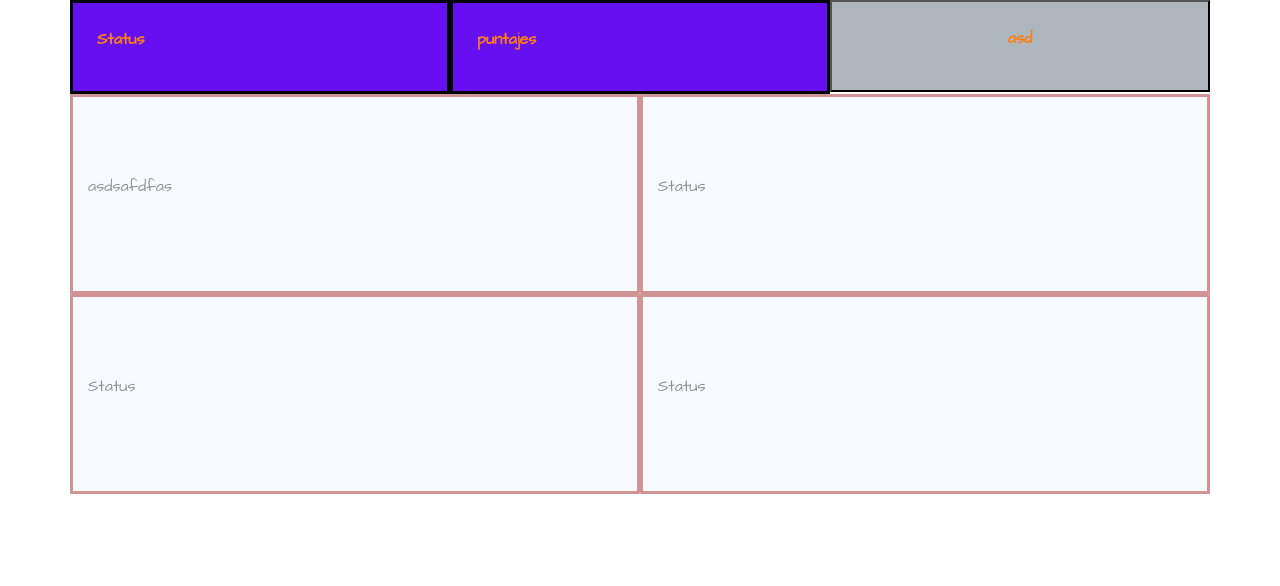
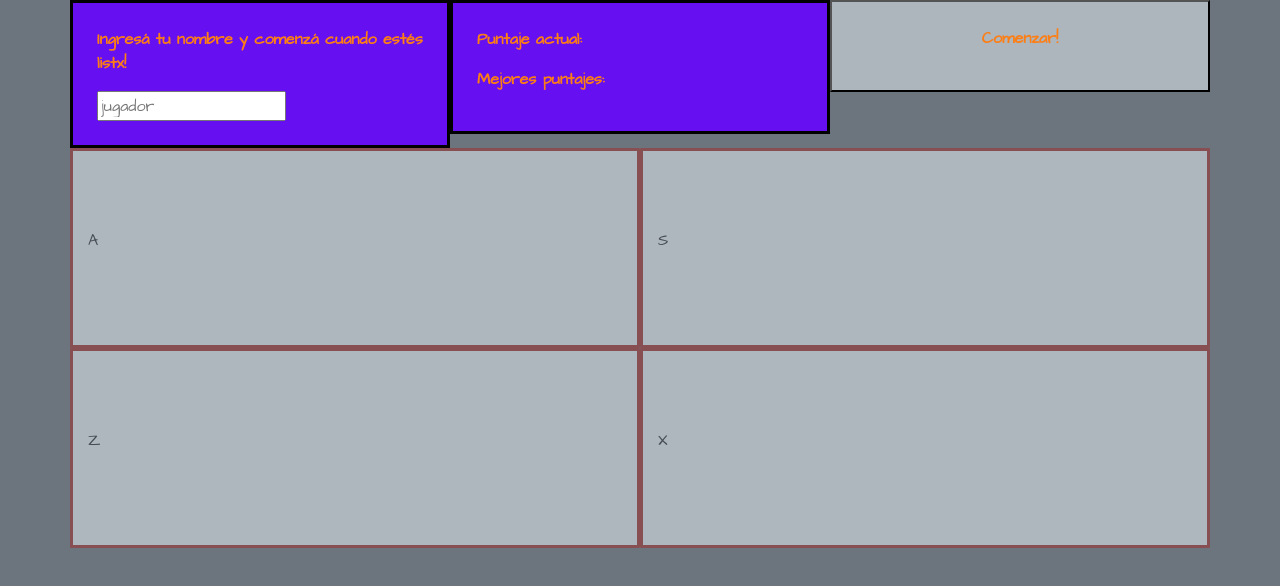
Before and after one commit to r-argentina-programa/simon-dice, a website: page indexmio.html in a window 1280 px wide. Drawn offline with nearby package versions, Linux system fonts and the light colour scheme.

Commit message:
Mejoras visuales
Pongo ids, color de fondo, se saco el div de "status"

```diff
--- a/indexmio.html
+++ b/indexmio.html
@@ -10,41 +10,42 @@
     <link rel="stylesheet" href="node_modules/bootstrap/dist/css/bootstrap.min.css">
 </head>
 
-<body>
+<body class="bg-secondary">
     <div class="container">
-        <div class="row align-items-start">
-            <div class="col-md-4 p-4 displays">
-                <p>Status</p>
+        <div class="row align-items-start" id="DisplaysYBoton">
+            <div class="col-md-4 p-4 displays" id="status">
+                <p>Ingresá tu nombre y comenzá cuando estés listx!</p>
+                <input type="text" placeholder="jugador" name="nombre"/>
             </div>
-            <div class="col-md-4 p-4 displays">
-                <p>puntajes</p>
+            <div class="col-md-4 p-4 displays" id="puntajes">
+                <p>Puntaje actual:</p>
+                <p>Mejores puntajes:</p>
             </div>
-            <button class="col-md-4 p-4 button">
-                <p>asd</p>
+            <button class="col-md-4 p-4 button" id="botonComenzar">
+                <p>Comenzar!</p>
             </button>
-
         </div>
     </div>
     <div class="container" name="botones" id="botones">
         <div class="row">
-            <div class="col-sm cuadro">
-                <p>asdsafdfas</p>
+            <div class="col-sm cuadro" id="PADA">
+                <p>A</p>
             </div>
-            <div class="col-sm cuadro">
-                <p>Status</p>
+            <div class="col-sm cuadro" id="PADS">
+                <p>S</p>
             </div>
         </div>
         <div class="row">
-            <div class="col-sm cuadro">
-                <p>Status</p>
+            <div class="col-sm cuadro" id="PADZ">
+                <p>Z</p>
             </div>
-            <div class="col-sm p-8 cuadro">
-                <p>Status</p>
+            <div class="col-sm p-8 cuadro" id="PADX">
+                <p>X</p>
             </div>
         </div>
     </div>
 
-    <script src='main.js'></script>
+    <script src='js.js'></script>
 </body>
 
 </html>
```
